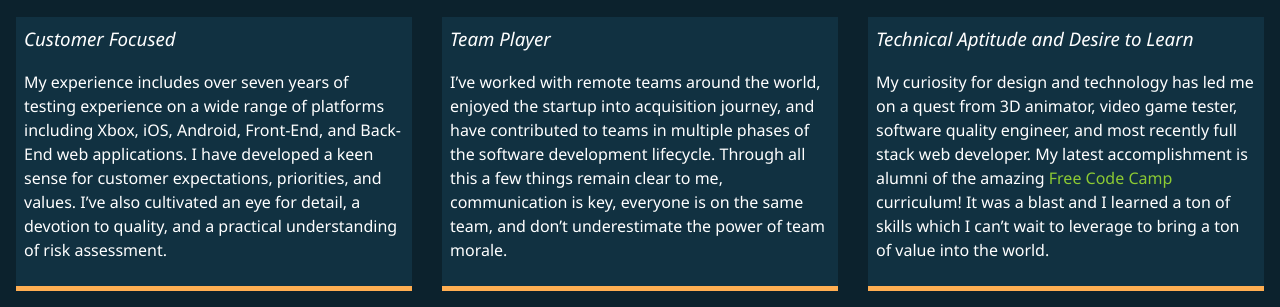
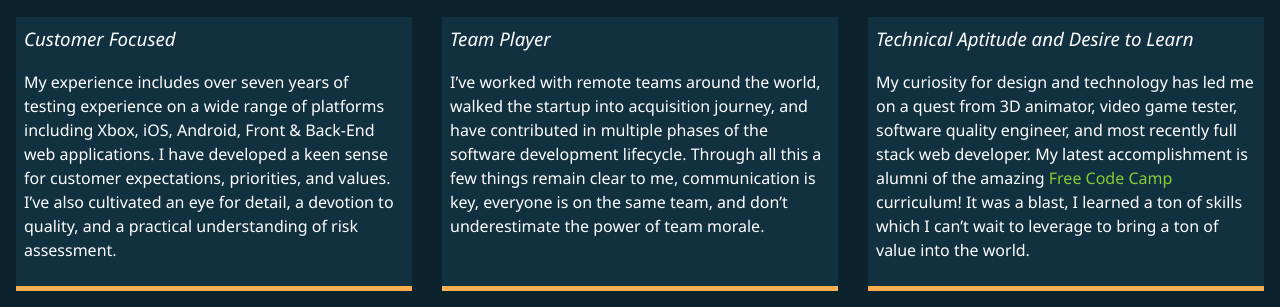
Before and after one commit to RobbyXPS/personal_portfolio, a website: page dist/about.html in a window 1280 px wide. Shown: the part 573-880 px from the top of the page. Drawn offline with Linux system fonts and the light colour scheme.

Commit message:
update photo

```diff
--- a/dist/about.html
+++ b/dist/about.html
@@ -64,7 +64,7 @@
           <h3 class="text-tertiary">Customer Focused</h3>
           <p>
             My experience includes over seven years of testing experience on a
-            wide range of platforms including Xbox, iOS, Android, Front-End, and
+            wide range of platforms including Xbox, iOS, Android, Front &
             Back-End web applications. I have developed a keen sense for
             customer expectations, priorities, and values. I’ve also cultivated
             an eye for detail, a devotion to quality, and a practical
@@ -75,11 +75,11 @@
         <div class="skill skill-2">
           <h3 class="text-tertiary">Team Player</h3>
           <p>
-            I’ve worked with remote teams around the world, enjoyed the startup
-            into acquisition journey, and have contributed to teams in multiple
-            phases of the software development lifecycle. Through all this a few
-            things remain clear to me, communication is key, everyone is on the
-            same team, and don’t underestimate the power of team morale.
+            I’ve worked with remote teams around the world, walked the startup
+            into acquisition journey, and have contributed in multiple phases of
+            the software development lifecycle. Through all this a few things
+            remain clear to me, communication is key, everyone is on the same
+            team, and don’t underestimate the power of team morale.
           </p>
         </div>
 
@@ -96,8 +96,8 @@
               target="_blank"
               >Free Code Camp</a
             >
-            curriculum! It was a blast and I learned a ton of skills which I
-            can’t wait to leverage to bring a ton of value into the world.
+            curriculum! It was a blast, I learned a ton of skills which I can’t
+            wait to leverage to bring a ton of value into the world.
           </p>
         </div>
       </div>
```
Also changed, not shown: dist/img/portrait.jpg, dist/img/portrait1.jpg (added), 1 other file.
